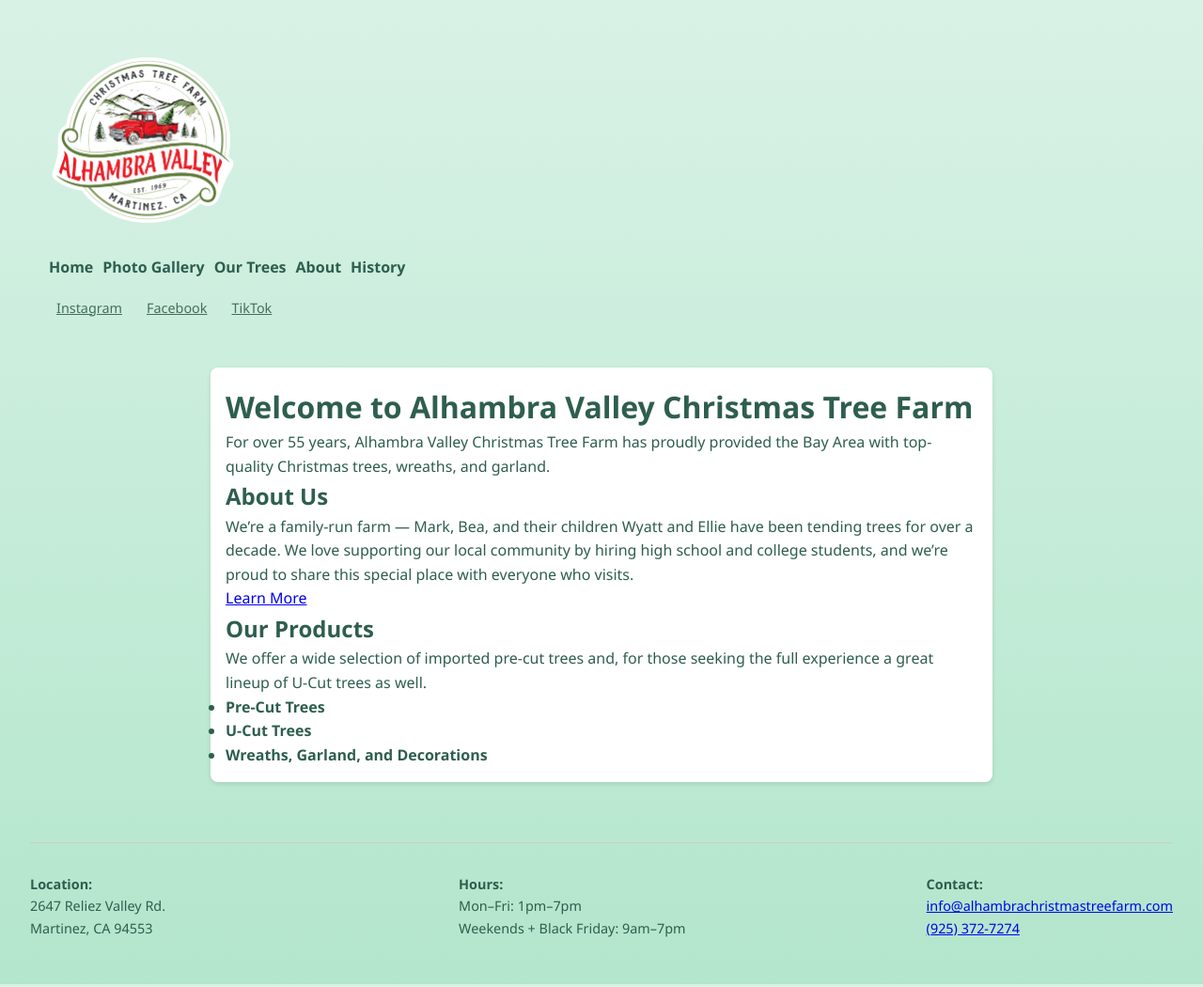
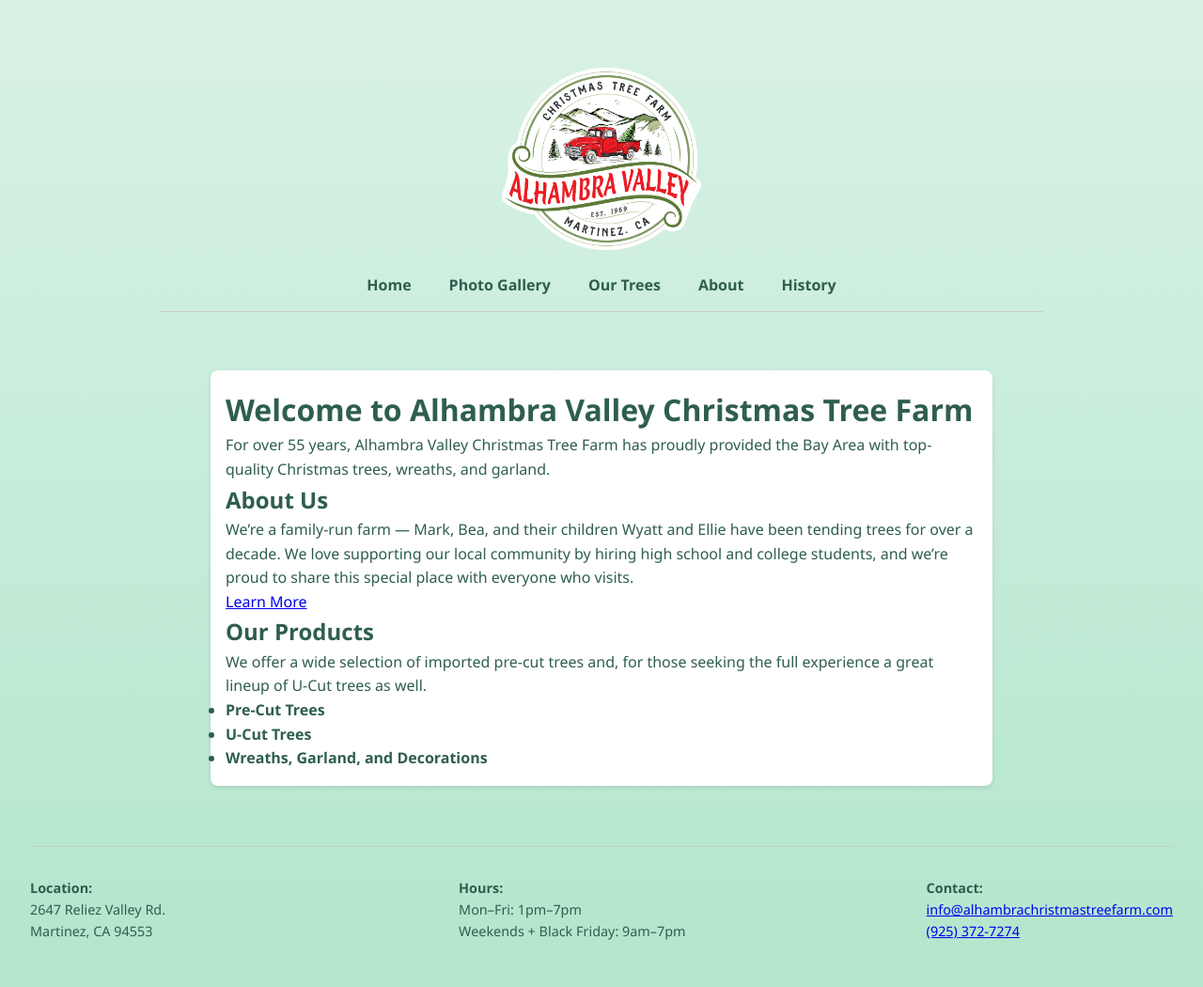
Before and after one commit to schebs/alhambrachristmastreefarm.com, a Jekyll site: the page built from index.md, in a window 1280 px wide. Shown: the whole page at 94% size. Built offline with Jekyll 4.4.1, drawn with Linux system fonts in a browser that asks for light colours.

Commit message:
Update header.html

```diff
--- a/_includes/header.html
+++ b/_includes/header.html
@@ -1,17 +1,16 @@
-<header style="display: flex; flex-direction: column; align-items: flex-start; gap: 10px; padding: 20px;">
-  <img src="{{ '/assets/images/logo.png' | relative_url }}" alt="Alhambra Valley Logo" style="max-width: 200px;" />
+<header style="text-align: center; padding: 30px 20px;">
+  <!-- Logo -->
+  <img src="{{ '/assets/images/logo.png' | relative_url }}" alt="Alhambra Valley Logo" style="max-width: 220px; height: auto; margin-bottom: 15px;" />
 
-  <nav style="display: flex; flex-wrap: wrap; gap: 10px; font-weight: bold;">
-    <a href="{{ '/' | relative_url }}">Home</a>
-    <a href="{{ '/photo-gallery' | relative_url }}">Photo Gallery</a>
-    <a href="{{ '/our-trees' | relative_url }}">Our Trees</a>
-    <a href="{{ '/about' | relative_url }}">About</a>
-    <a href="{{ '/history' | relative_url }}">History</a>
+  <!-- Navigation -->
+  <nav style="margin-bottom: 15px;">
+    <a href="{{ '/' | relative_url }}" style="margin: 0 12px; font-weight: bold;">Home</a>
+    <a href="{{ '/photo-gallery' | relative_url }}" style="margin: 0 12px; font-weight: bold;">Photo Gallery</a>
+    <a href="{{ '/our-trees' | relative_url }}" style="margin: 0 12px; font-weight: bold;">Our Trees</a>
+    <a href="{{ '/about' | relative_url }}" style="margin: 0 12px; font-weight: bold;">About</a>
+    <a href="{{ '/history' | relative_url }}" style="margin: 0 12px; font-weight: bold;">History</a>
   </nav>
 
-  <div class="social" style="display: flex; gap: 10px; font-size: 0.9em;">
-    <a href="https://instagram.com">Instagram</a>
-    <a href="https://facebook.com">Facebook</a>
-    <a href="https://tiktok.com">TikTok</a>
-  </div>
+  <!-- Divider Line -->
+  <hr style="border: 0; height: 1px; background: #ccc; width: 80%; margin: 0 auto;" />
 </header>
```
